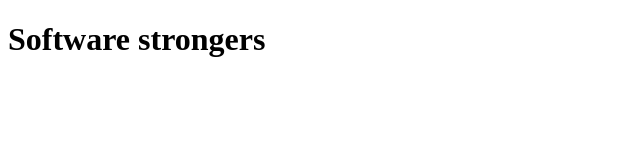
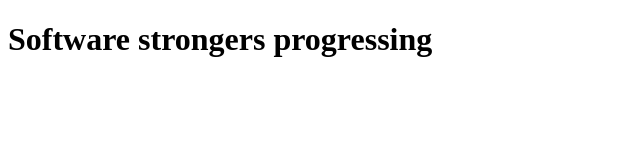
Before and after one commit to Thiru1239/Vickyproject, a plain HTML site: page index.html in a window 1280 px wide. Shown: the whole page, without its empty margins (0-640 px from the left). Drawn offline with Linux system fonts and the light colour scheme.

Commit message:
status updation

```diff
--- a/index.html
+++ b/index.html
@@ -6,6 +6,6 @@
     <title>Developers</title>
 </head>
 <body>
-    <h1>Software strongers</h1>
+    <h1>Software strongers progressing</h1>
 </body>
 </html>
```
